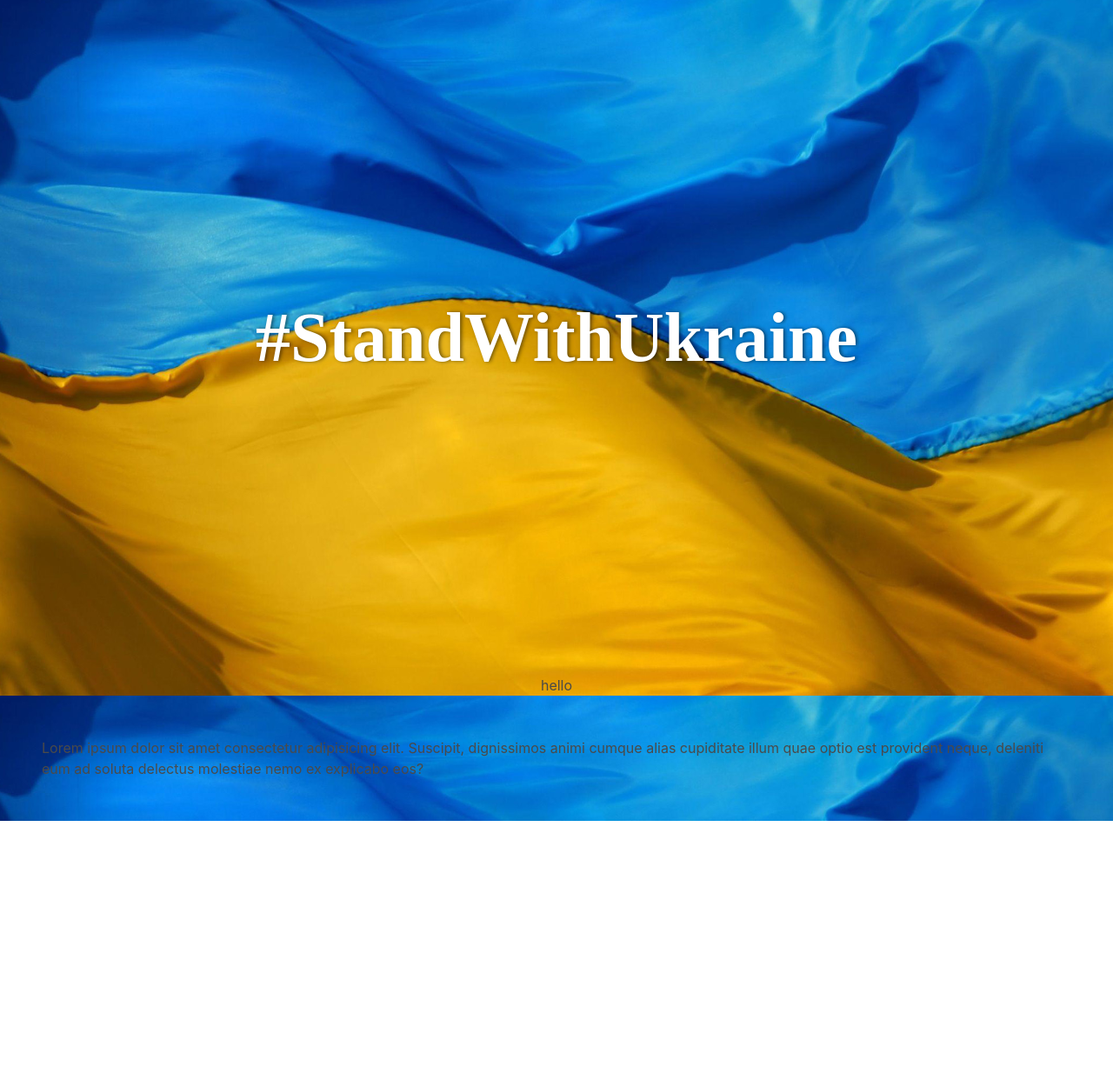
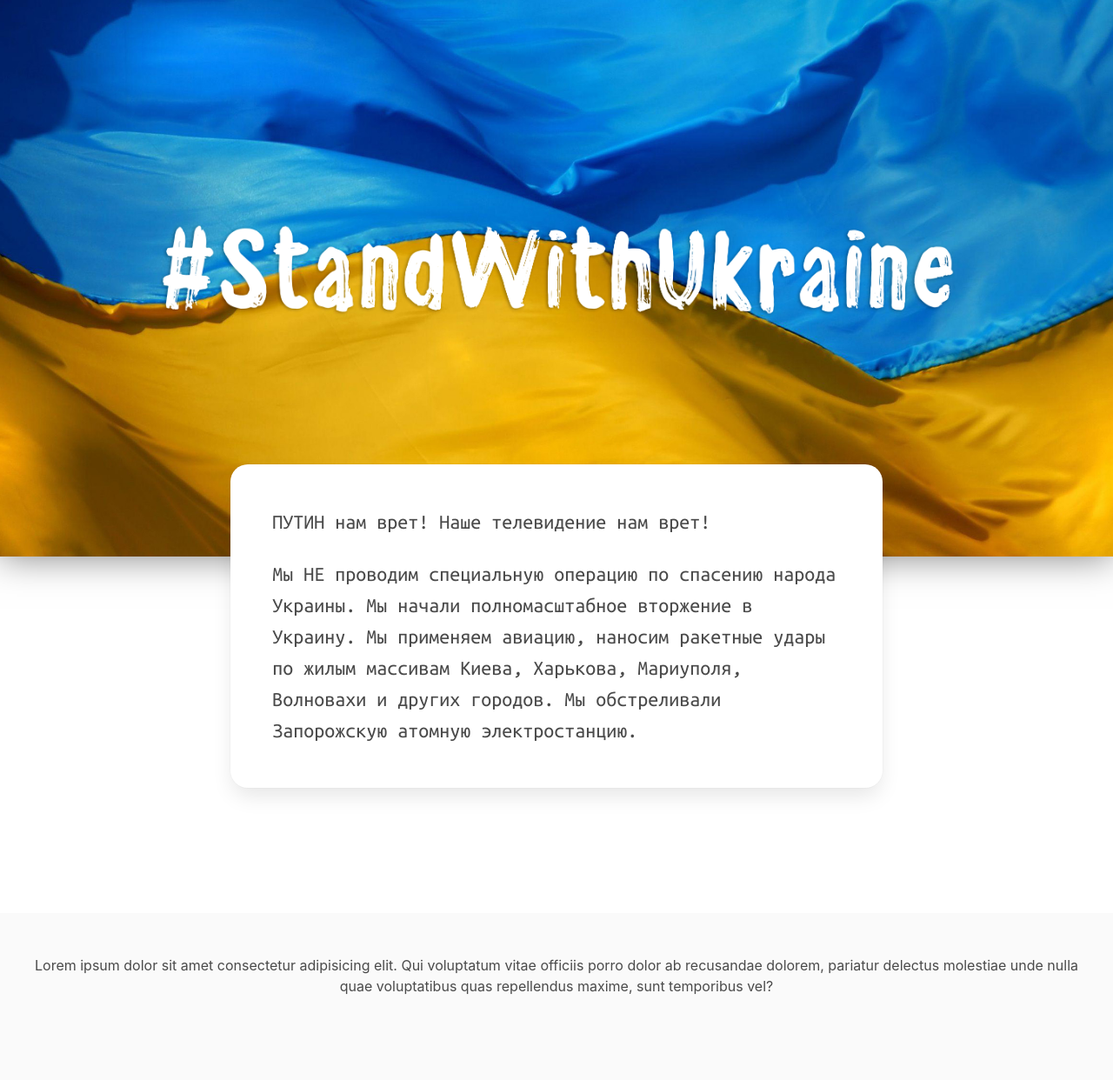
Before and after one commit to troolee/stand-with-ukraine, a Gatsby site: page / in a window 1280 px wide. Shown: the whole page at 87% size. Before the commit the page ends 944 px from the top, so only its background shows below. Built offline with nearby package versions, Linux system fonts and the light colour scheme; Gatsby itself is replaced by a stand-in of ours; a web font is replaced by a local one.

Commit message:
in progress

```diff
--- a/src/pages/index.tsx
+++ b/src/pages/index.tsx
@@ -1,28 +1,52 @@
 import * as React from "react";
 
 import '../styles/main.scss';
+import standWithUkraine from '../images/stand-with-ukraine.png';
 
 // markup
 const IndexPage = () => {
   return (
     <>
-      <section className="hero is-fullheight main-hero">
+      <section className="hero is-halfheight main-hero">
         <div className="hero-body">
           <div className="container has-text-centered">
-            <p className="title">
-              #StandWithUkraine
-            </p>
+            <div className="content">
+              <div className="columns is-centered">
+                <div className="column is-four-fifths">
+                  <p className="title">
+                    <img src={standWithUkraine} alt="#StandWithUkraine" />
+                  </p>
+                </div>
+              </div>
+            </div>
           </div>
-        </div>
-        <div className="hero-foot has-text-centered">
-          hello
         </div>
       </section>
 
-      <section className="section">
+      <section className="section is-medium negarive-offset">
+        <div className="content">
+          <div className="columns is-centered">
+            <div className="column is-two-thirds">
+              <div className="box p-6 is-size-4 is-family-monospace">
+                <p>
+                  ПУТИН нам врет! Наше телевидение нам врет!
+                </p>
+                <p>
+                  Мы НЕ проводим специальную операцию по спасению народа Украины. Мы начали полномасштабное вторжение в Украину.
+                  Мы применяем авиацию, наносим ракетные удары по жилым массивам Киева, Харькова, Мариуполя, Волновахи и других городов.
+                  Мы обстреливали Запорожскую атомную электростанцию.
+                </p>
+              </div>
+            </div>
+          </div>
+        </div>
+      </section>
 
-        Lorem ipsum dolor sit amet consectetur adipisicing elit. Suscipit, dignissimos animi cumque alias cupiditate illum quae optio est provident neque, deleniti eum ad soluta delectus molestiae nemo ex explicabo eos?
-      </section>
+      <footer className="footer">
+        <div className="content has-text-centered">
+          Lorem ipsum dolor sit amet consectetur adipisicing elit. Qui voluptatum vitae officiis porro dolor ab recusandae dolorem, pariatur delectus molestiae unde nulla quae voluptatibus quas repellendus maxime, sunt temporibus vel?
+        </div>
+      </footer>
     </>
   )
 };
--- a/src/styles/main.scss
+++ b/src/styles/main.scss
@@ -1,27 +1,42 @@
 @charset "utf-8";
 
 $ua_blue: #0995de;
+$box-radius: 20px;
+$family-monospace: "Ubuntu Mono";
 
 @import "~bulma/bulma.sass";
-@import url('https://fonts.googleapis.com/css2?family=Neucha&display=swap');
-
-body {
-    background: $ua_blue center center url("../images/bg.jpg") no-repeat fixed;
-    background-size: cover;
-}
+@import url('https://fonts.googleapis.com/css2?family=Ubuntu+Mono&display=swap');
 
 .hero {
-    &.is-fullheight.main-hero {
-        // min-height: 80vh;
+    box-shadow: 0 0 40px rgba(0, 0, 0, 0.5);
+
+    &.main-hero {
+        min-height: 80vh;
+        background: $ua_blue center center url("../images/bg.jpg") no-repeat;
+        background-size: cover;
     }
 
     .hero-body {
         .title {
             font-family: 'Neucha', cursive;
-            text-shadow: 2px 0 4px rgba(0, 0, 0, 0.5);
+            text-shadow: 0 2px 4px rgba(0, 0, 0, 0.5);
+            color: white;
+            text-align: center;
+            font-size: 5rem;
+        }
+    }
+
+    .hero-footer {
+        .title {
+            font-family: 'Neucha', cursive;
+            text-shadow: 0 2px 4px rgba(0, 0, 0, 0.5);
             color: white;
             text-align: center;
             font-size: 5rem;
         }
     }
 }
+
+.negarive-offset {
+    margin-top: -250px;
+}
```
Also changed, not shown: src/images/stand-with-ukraine.png (added).
